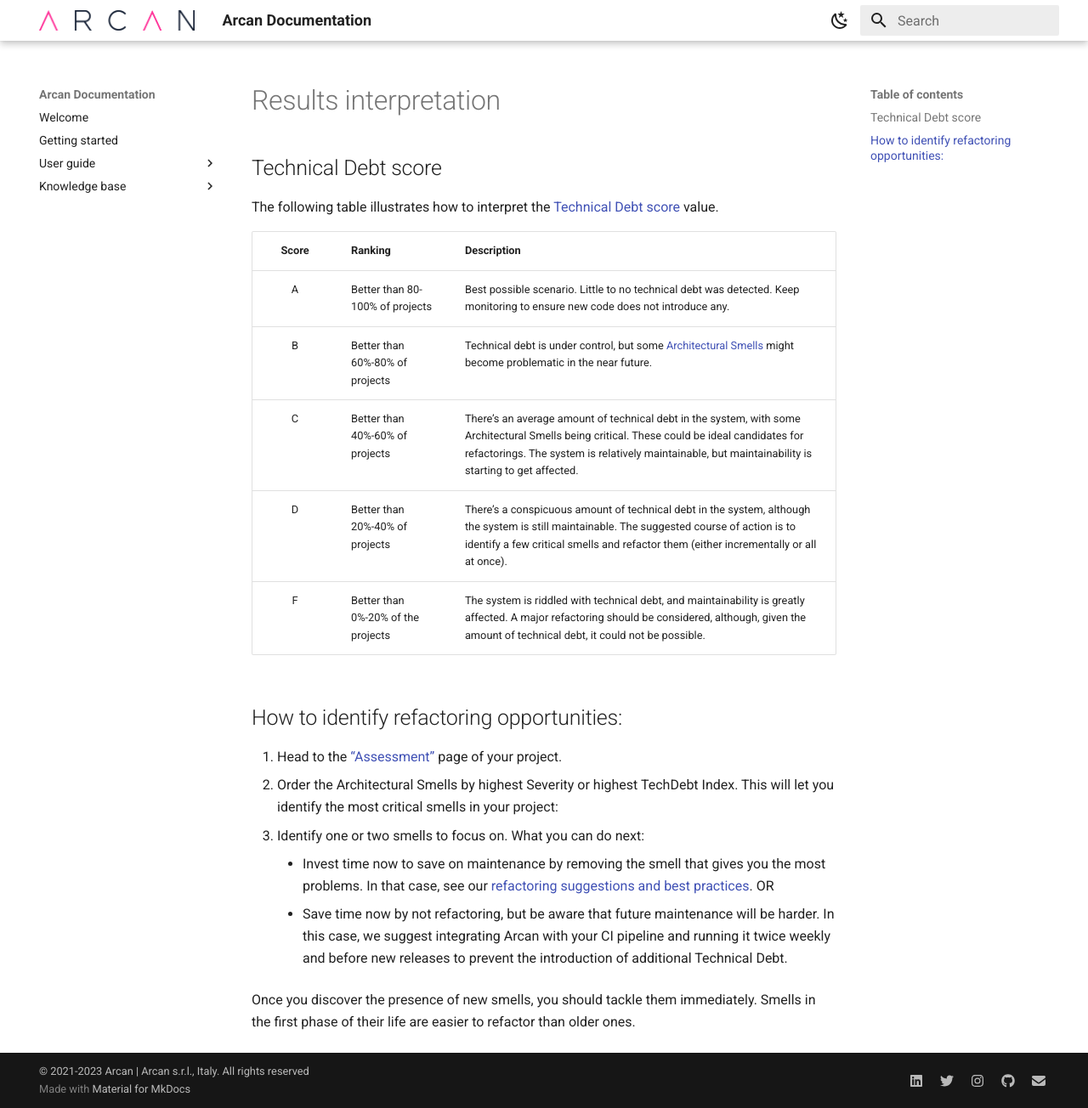
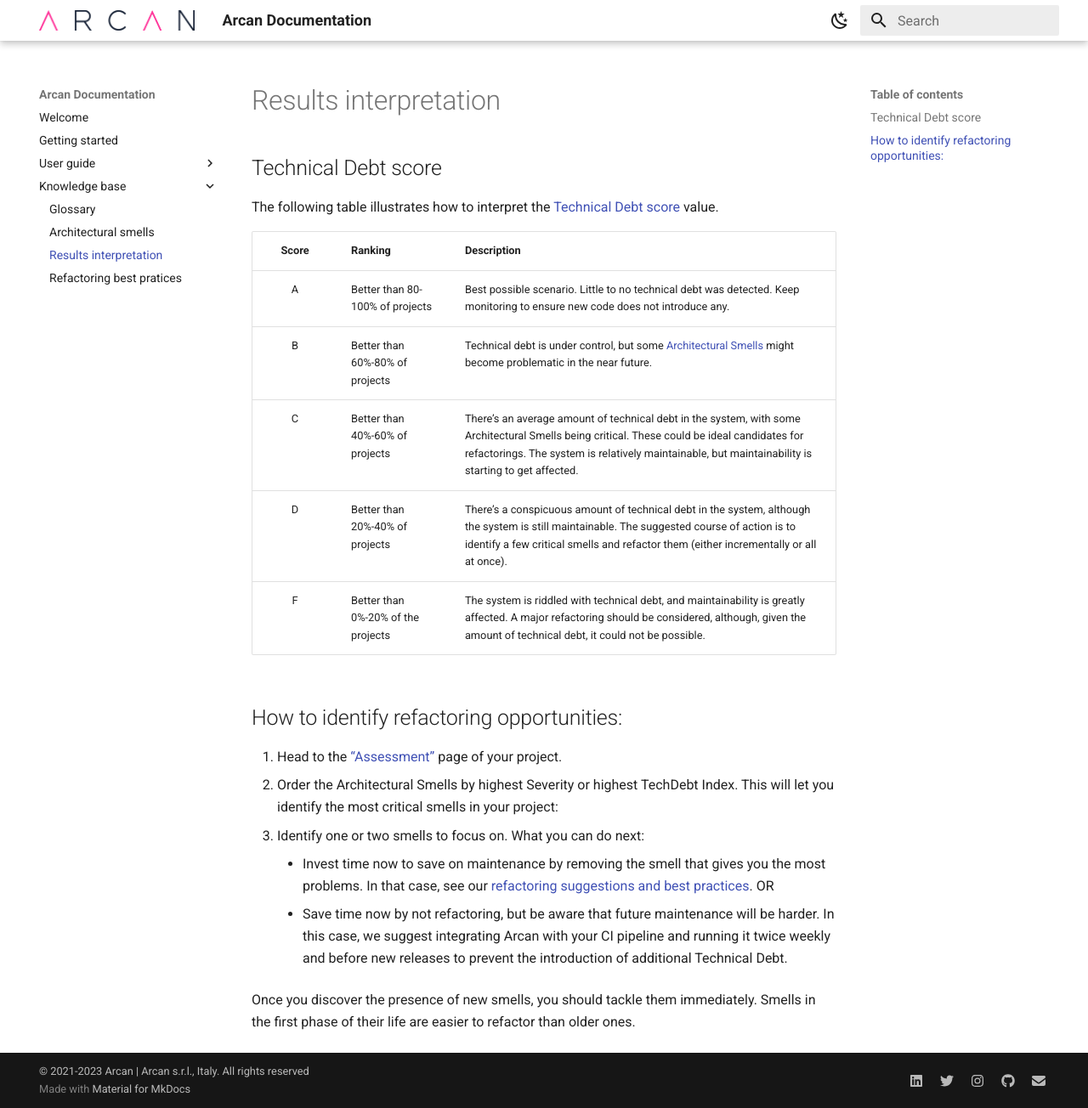
Before and after one commit to Arcan-Tech/arcan-docs, an MkDocs documentation site: the page built from docs/interpretation.md, in a window 1280 px wide and 1304 px high. Shown: the whole window at 85% size. Built offline with MkDocs 1.6.1 and Material for MkDocs 9.7.7, drawn with Linux system fonts in a browser that asks for light colours; the version menu is left out.

Commit message:
Added page for TD interpretation into menu

```diff
--- a/mkdocs.yml
+++ b/mkdocs.yml
@@ -66,4 +66,5 @@ nav:
     - 'Knowledge base':
         - 'Glossary': 'glossary.md'
         - 'Architectural smells': 'architectural_smells.md'
+        - 'Results interpretation': 'interpretation.md'
         - 'Refactoring best pratices': 'refactoring.md'
```
